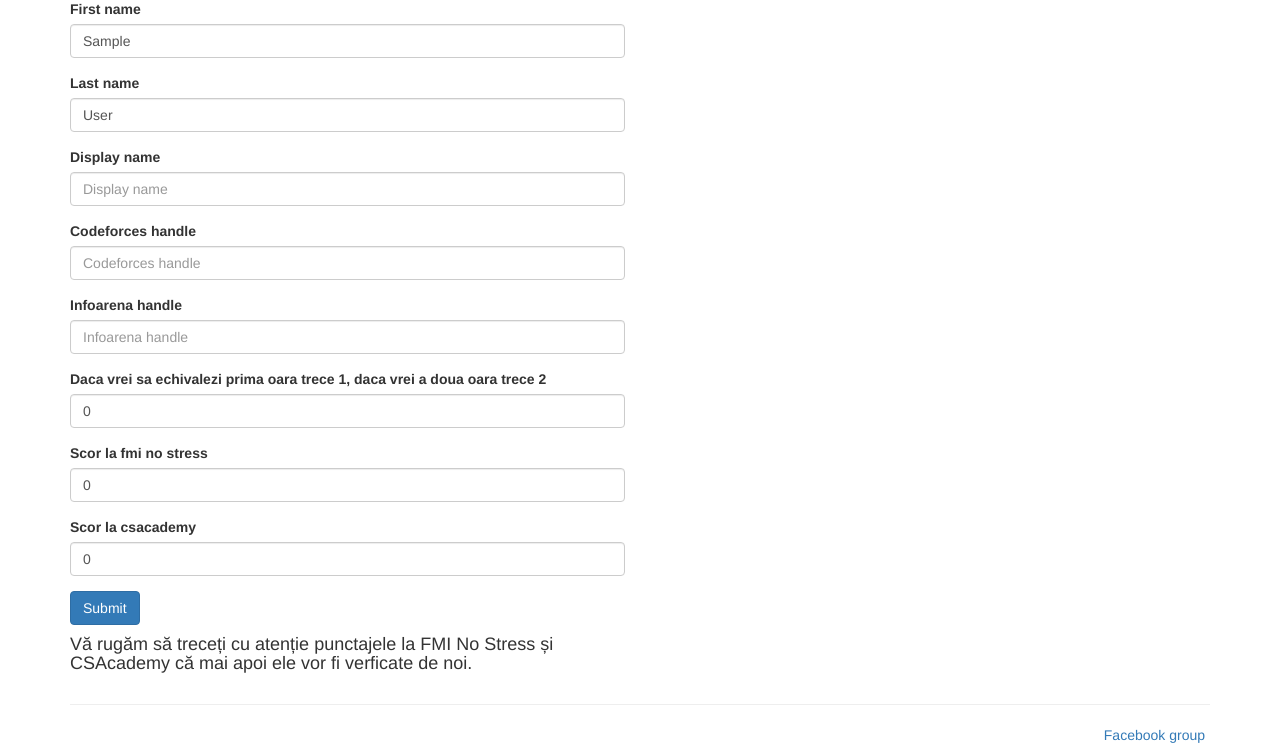
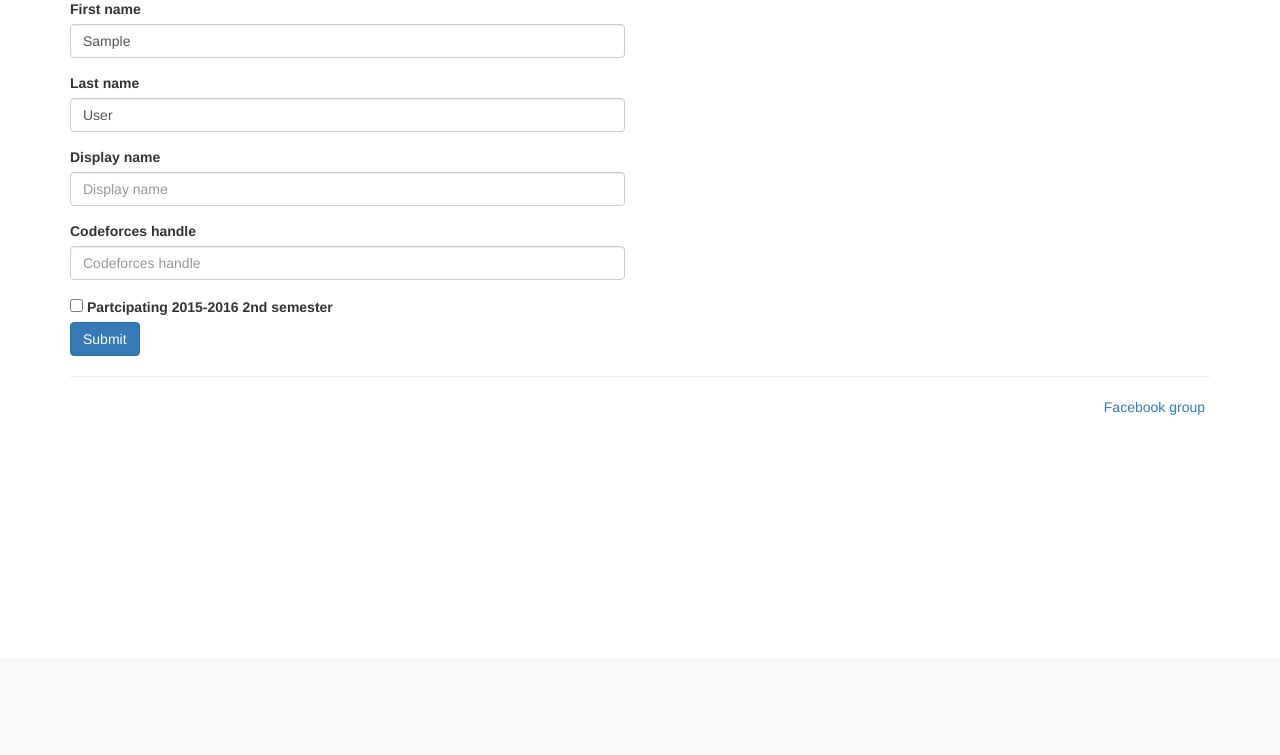
Before and after one commit to infoclock/OlympicTracker, a Django app: a page that uses allauthdemo/templates/auth/profile.html in a window 1280 px wide. Shown: the part 142-897 px from the top of the page. After the commit the page ends 557 px from the top, so only its background shows below. Run offline with Django 3.2, Linux system fonts and the light colour scheme; the visitor is signed in with stand-in values (Sample User, id 1); some libraries are stand-ins or nearby versions.

Commit message:
Update app for 2nd semester

```diff
--- a/allauthdemo/auth/forms.py
+++ b/allauthdemo/auth/forms.py
@@ -16,8 +16,7 @@ class DemoUserEditForm(forms.ModelForm):
 
     class Meta:
         model = DemoUser
-        fields = ('first_name', 'last_name', 'display_name', 'codeforces_handle',
-                  'infoarena_handle', 'school_year', 'score_fmi_no_stress', 'score_csacademy')
+        fields = ('first_name', 'last_name', 'display_name', 'codeforces_handle', 'is_participating_2016')
 
 
 class DemoUserAdminForm(forms.ModelForm):
--- a/allauthdemo/auth/models.py
+++ b/allauthdemo/auth/models.py
@@ -55,12 +55,8 @@ class DemoUser(AbstractBaseUser, PermissionsMixin):
     last_name = models.CharField(_('last name'), max_length=40, blank=True, null=True, unique=False)
     display_name = models.CharField(_('display name'), max_length=14, blank=True, null=True, unique=False)
     codeforces_handle = models.CharField(_('codeforces handle'), max_length=50, blank=True, null=True, unique=False)
-    infoarena_handle = models.CharField(_('infoarena handle'), max_length=50, blank=True, null=True, unique=False)
-    school_year = models.PositiveSmallIntegerField(_('daca vrei sa echivalezi prima oara trece 1, daca vrei a doua oara trece 2'), default=0, unique=False)
-    score_fmi_no_stress = models.PositiveSmallIntegerField('scor la fmi no stress', default=0)
-    score_csacademy = models.PositiveSmallIntegerField('scor la csacademy', default=0)
-    score_extra = models.PositiveSmallIntegerField('scor extra', default=0)
-    score_minus = models.SmallIntegerField('scor minus', default=0)
+    is_participating_2016 = models.BooleanField(_('Partcipating 2015-2016 2nd semester'), default=False,
+                                                help_text=_('Bifeaza aici daca esti anul 1 si vrei sa echivalezi semestrul 2'))
     is_staff = models.BooleanField(_('staff status'), default=False,
         help_text=_('Designates whether the user can log into this admin '
                     'site.'))
--- a/allauthdemo/demo/views.py
+++ b/allauthdemo/demo/views.py
@@ -47,6 +47,7 @@ class RankingView(generic.TemplateView):
             d = {}
             d['name'] = user.get_full_name()
             d['id'] = user.id
+            d['echivaleaza'] = user.is_participating_2016
             d['codeforces_points'] = sum([x.score for x in ContestParticipation.objects.filter(user=user)])
             d['nota'] = max(d['codeforces_points'] / 24.0 * 10, 10.0)
 
--- a/allauthdemo/templates/auth/profile.html
+++ b/allauthdemo/templates/auth/profile.html
@@ -33,7 +33,6 @@
     </div>
 -->
   </form>
-  <h4>Vă rugăm să treceți cu atenție punctajele la FMI No Stress și CSAcademy că mai apoi ele vor fi verficate de noi.</h4>
 </div>
 
 </div>
--- a/allauthdemo/templates/bases/ranking-list.html
+++ b/allauthdemo/templates/bases/ranking-list.html
@@ -17,6 +17,7 @@
                 <th> Codeforces </th>
                 <th> Punctaj fictiv </th>
                 <th> Nota </th>
+                <th> Echivaleaza? </th>
                 <th> Edit </th>
             </tr>
         </thead>
@@ -26,7 +27,8 @@
           <td>{{forloop.counter}}</td>
           <td>{{user.name}}</td>
           <td>{{user.codeforces_points}}</td>
-          <td>18</td>
+          <td>24</td>
+          <td>{{user.echivaleaza}}</td>
           <td>{{user.nota}}</td>
           <td><a href="/admin/allauthdemo_auth/demouser/{{user.id}}">Edit...</a></td>
         </tr>
```
Also changed, not shown: allauthdemo/auth/migrations/0008_auto_20160508_2059.py (added), allauthdemo/auth/migrations/0009_auto_20160508_2102.py (added).
